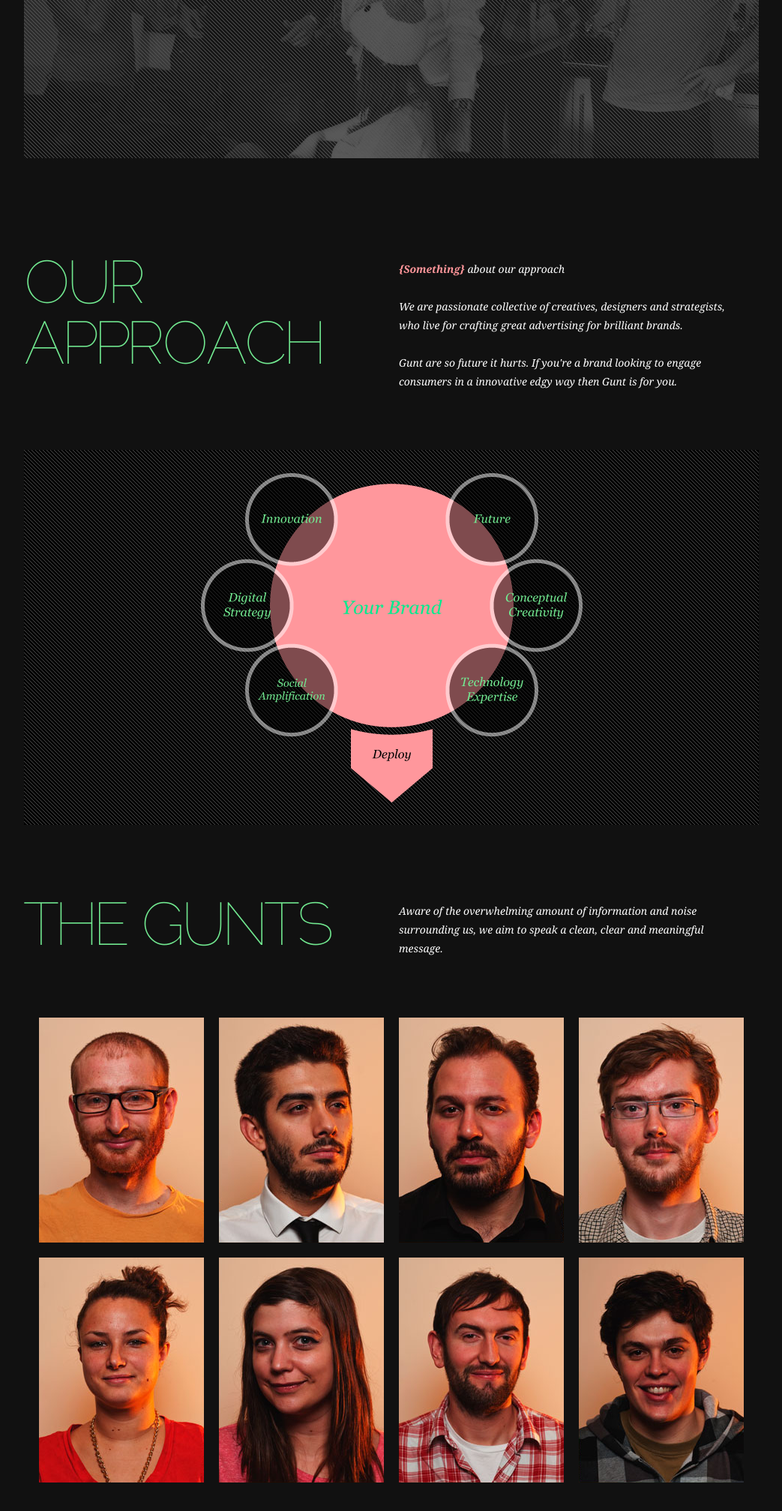
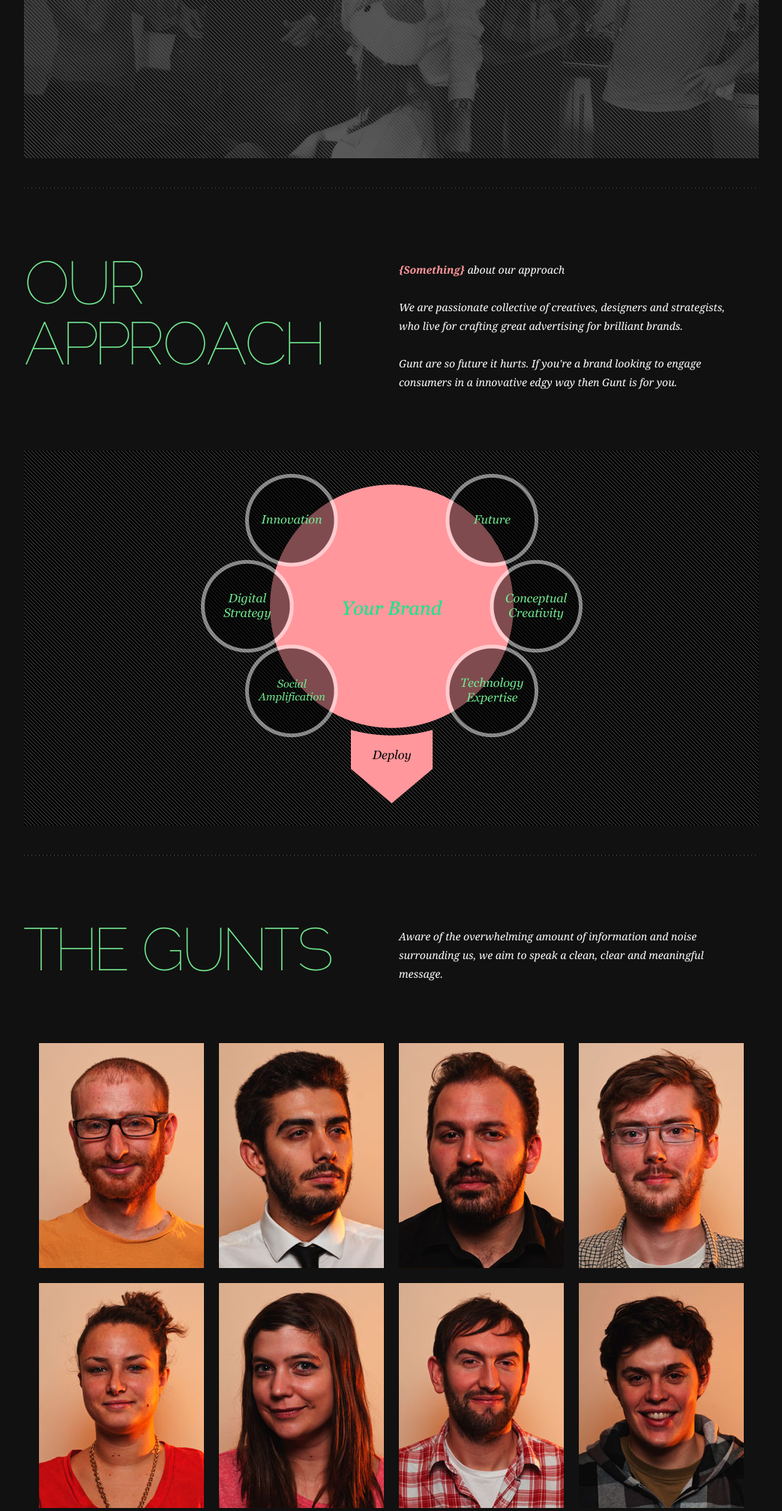
Before and after one commit to MadeByLoosers/madebyloosers.github.io, a PHP site: page /deploy/public/index.php in a window 1280 px wide. Shown: the part 1262-3277 px from the top of the page at 75% size, without its empty margins (118-1161 px from the left). Run offline with PHP 8.4, Linux system fonts and the light colour scheme; some libraries are stand-ins or nearby versions; some web fonts are replaced.

Commit message:
Padding to sections

```diff
--- a/deploy/public/includes/css/style.css
+++ b/deploy/public/includes/css/style.css
@@ -436,15 +436,25 @@
 
   #home {
     padding-top: 57px;
+    padding-bottom: 40px;
   }
 
   #approach {
-    padding-top: 133px;
+    padding-top: 94px;
   }
 
   /* Goatsee */
   .section .goatsee {
     background: none;
+    padding-bottom: 40px;
+  }
+
+  #gunts, #case-studies {
+    padding-top: 93px;
+  }
+
+  #contact {
+    padding-top: 96px;
   }
 
   #contact h2 {
```
